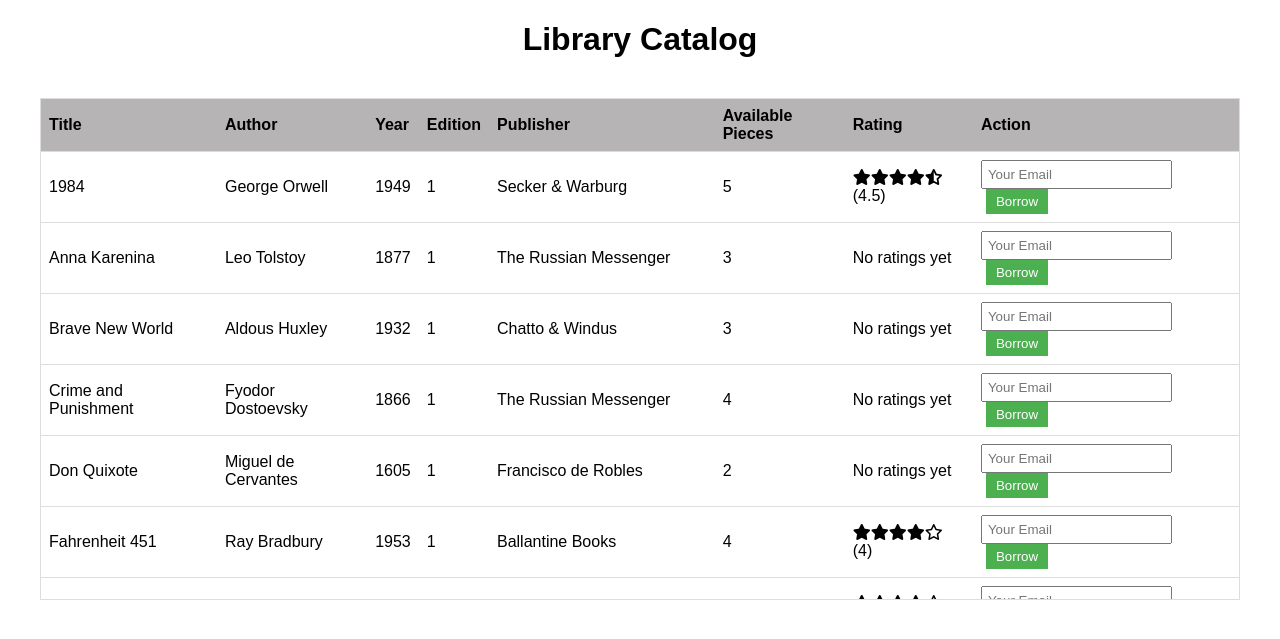
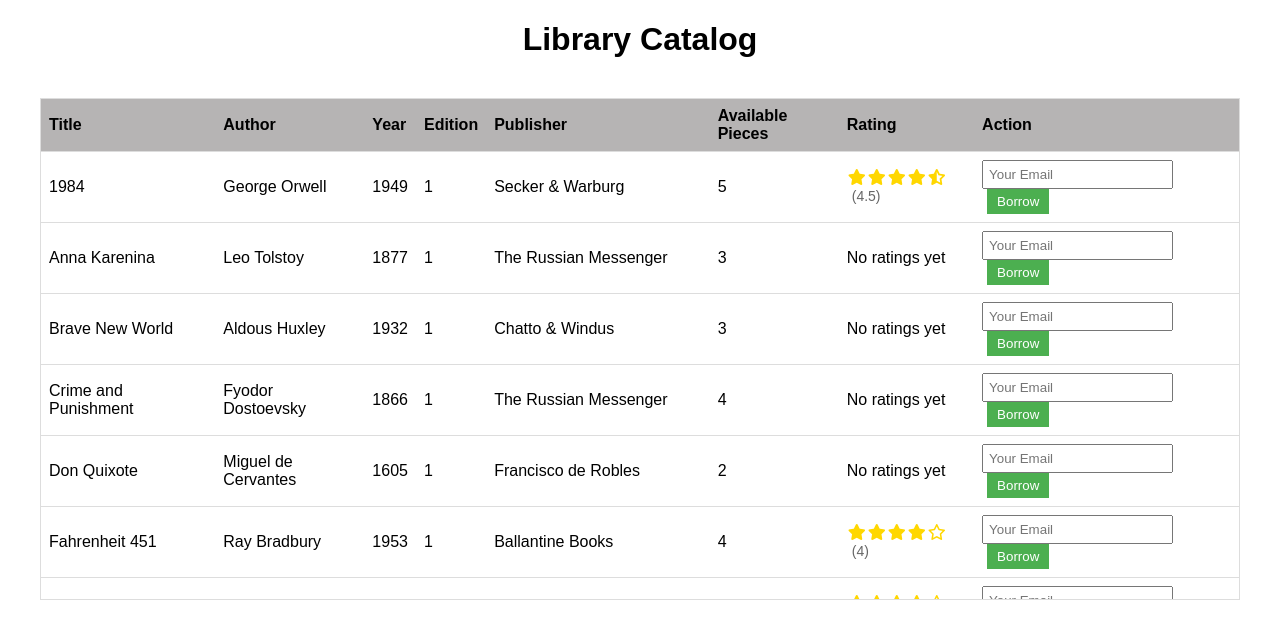
Before and after one commit to matixx03/Software-Engineering---Lab-Projects-Scrum-Waterfall-, a PHP site: page / in a window 1280 px wide. Shown: the part 115-754 px from the top of the page. Run offline with PHP 8.4, Linux system fonts and the light colour scheme; data comes from the database, SQL or seed files in the repository.

Commit message:
updated css with star rating

```diff
--- a/scrum project/Manage_Catalog_css.css
+++ b/scrum project/Manage_Catalog_css.css
@@ -130,3 +130,38 @@ select {
     padding: 5px;
     margin-right: 5px;
 }
+
+.star-rating {
+    display: inline-block;
+    cursor: pointer;
+}
+
+.star-rating i {
+    color: #ffd700;
+    font-size: 20px;
+    padding: 0 2px;
+}
+
+.star-rating i:hover {
+    transform: scale(1.1);
+}
+
+.fa-star {
+    transition: all 0.2s ease-in-out;
+}
+
+.static-rating {
+    display: inline-block;
+}
+
+.static-rating i {
+    color: #ffd700;
+    font-size: 16px;
+    padding: 0 1px;
+}
+
+.rating-number {
+    color: #666;
+    font-size: 14px;
+    margin-left: 5px;
+}
```
